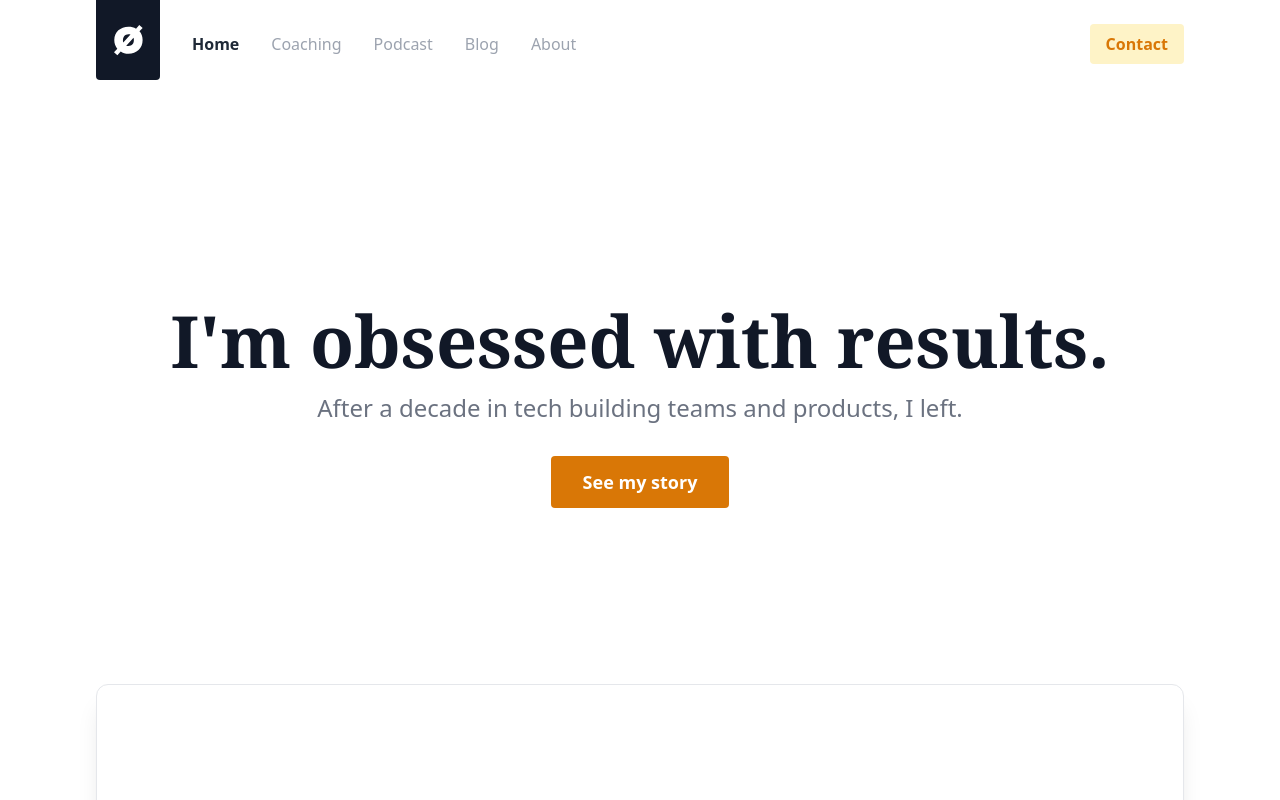
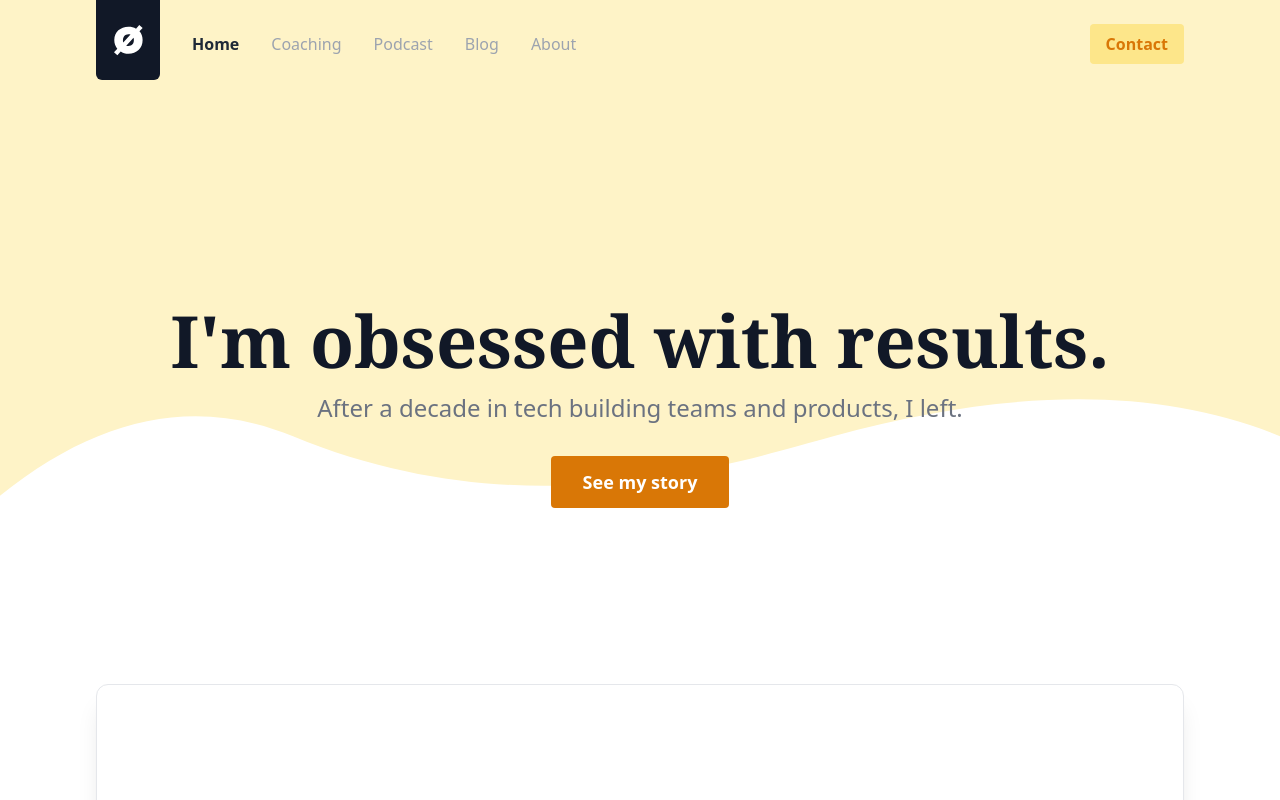
Before and after one commit to JeredOdegard/personal-site, a Next.js app: page /alt in a window 1280 px wide. Shown: the top 800 px of the page. Built offline with nearby package versions, Linux system fonts and the light colour scheme.

Commit message:
Added funky shape background for hero.

```diff
--- a/pages/alt.js
+++ b/pages/alt.js
@@ -9,23 +9,30 @@ function Blog() {
         <meta name="viewport" content="initial-scale=1.0, width=device-width" />
       </Head>
 
-      <div className="p-24 pt-8 pb-4">
+      <div className="absolute z-0 w-full h-full">
+        <div className="bg-yellow-100 h-0"></div>
+        <svg className="fill-current text-yellow-100" xmlns="http://www.w3.org/2000/svg" viewBox="0 0 1920 744">
+          <path d="M0 0h1920v654.395c-179.423-73.807-402.81-73.807-670.16 0-164.619 45.447-467.454 141.64-810.272 0C294.326 594.387 147.803 624.185 0 743.787V0z" fill-rule="evenodd"/>
+        </svg>
+      </div>
+
+      <div className="p-24 pt-8 pb-4 z-10 relative">
 
         <div className="flex justify-between">
           <nav className="text-gray-400 flex justify-between gap-x-8 font-medium">
-            <div className="h-20 w-16 bg-gray-900 flex items-center justify-center fill-current text-white relative -top-8 rounded-b">
+            <div className="h-20 w-16 bg-gray-900 flex items-center justify-center fill-current text-white relative -top-8 rounded-b-md">
               <svg className="h-8 w-8" xmlns="http://www.w3.org/2000/svg" viewBox="0 0 32 32">
                 <path d="M5.384 31.168l3.348-3.636c.936.72 2.082 1.26 3.438 1.62 1.356.36 2.778.54 4.266.54 2.016 0 3.888-.324 5.616-.972 1.728-.648 3.228-1.566 4.5-2.754 1.272-1.188 2.268-2.622 2.988-4.302.72-1.68 1.08-3.54 1.08-5.58 0-3.48-1.056-6.384-3.168-8.712l3.204-3.456L27.272 1l-3.24 3.672a13.895 13.895 0 00-3.51-1.422c-1.26-.324-2.61-.486-4.05-.486-2.016 0-3.894.312-5.634.936-1.74.624-3.24 1.512-4.5 2.664-1.26 1.152-2.25 2.55-2.97 4.194-.72 1.644-1.08 3.486-1.08 5.526 0 1.704.258 3.282.774 4.734a11.878 11.878 0 002.25 3.87L2 28.288l3.384 2.88zm5.868-12.744c-.216-.528-.324-1.272-.324-2.232 0-.792.114-1.548.342-2.268.228-.72.57-1.356 1.026-1.908a5.054 5.054 0 011.728-1.332c.696-.336 1.5-.504 2.412-.504.816 0 1.5.108 2.052.324l-7.236 7.92zm5.112 3.672c-.384 0-.762-.024-1.134-.072a3.343 3.343 0 01-.954-.252l7.236-7.92c.24.6.36 1.356.36 2.268 0 .792-.114 1.548-.342 2.268a5.631 5.631 0 01-1.026 1.908 4.867 4.867 0 01-1.728 1.314c-.696.324-1.5.486-2.412.486z" fillRule="nonzero"/>
               </svg>
             </div>
 
             <a className="text-gray-800 font-extrabold" href="#">Home</a>
-            <a className="hover:text-gray-200" href="#">Coaching</a>
-            <a className="hover:text-gray-200" href="#">Podcast</a>
-            <a className="hover:text-gray-200" href="#">Blog</a>
-            <a className="hover:text-gray-200" href="#">About</a>
+            <a className="hover:text-gray-800" href="#">Coaching</a>
+            <a className="hover:text-gray-800" href="#">Podcast</a>
+            <a className="hover:text-gray-800" href="#">Blog</a>
+            <a className="hover:text-gray-800" href="#">About</a>
           </nav>
-          <button className="h-10 px-4 py-2 bg-yellow-100 font-bold text-yellow-600 rounded -mt-2 hover:bg-yellow-200">
+          <button className="h-10 px-4 py-2 bg-yellow-200 font-bold text-yellow-600 rounded -mt-2 hover:bg-yellow-300">
           Contact
           </button>
         </div>
```
